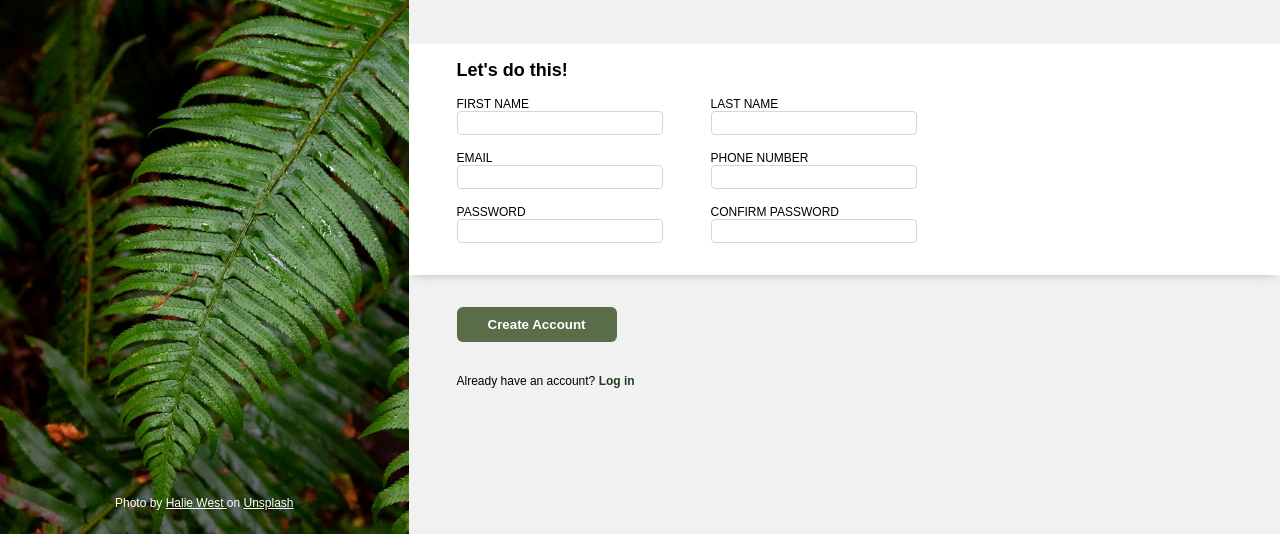
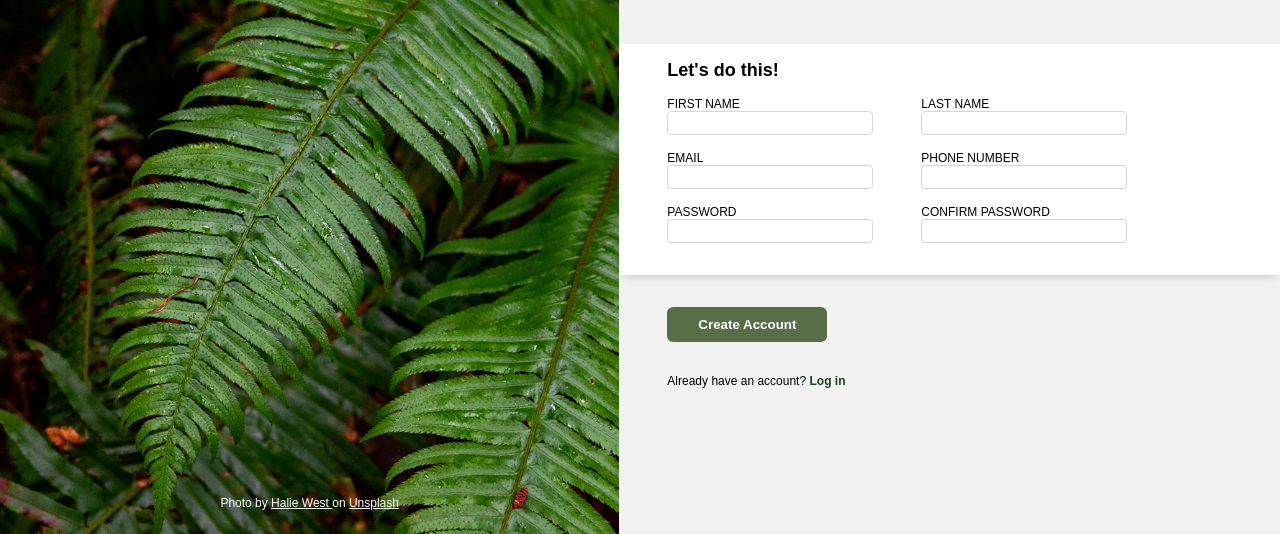
Before and after one commit to m-redw/sign-up-form, a plain HTML site: page index.html in a window 1280 px wide. Shown: the part 266-800 px from the top of the page. Drawn offline with Linux system fonts and the light colour scheme.

Commit message:
Adjust scaling of background image in sidebar

```diff
--- a/styles.css
+++ b/styles.css
@@ -33,12 +33,15 @@ body {
 .sidebar  {
     position: relative;
     height: 100vh;
-    width: 600px;
+    width: 1200px;
     overflow: hidden;
 }
 
 img[src="plants.jpg"] {
     position: absolute;
+    min-width: 670px;
+    width: 100%;
+    height: auto;
 }
 
 .img-container {
```
